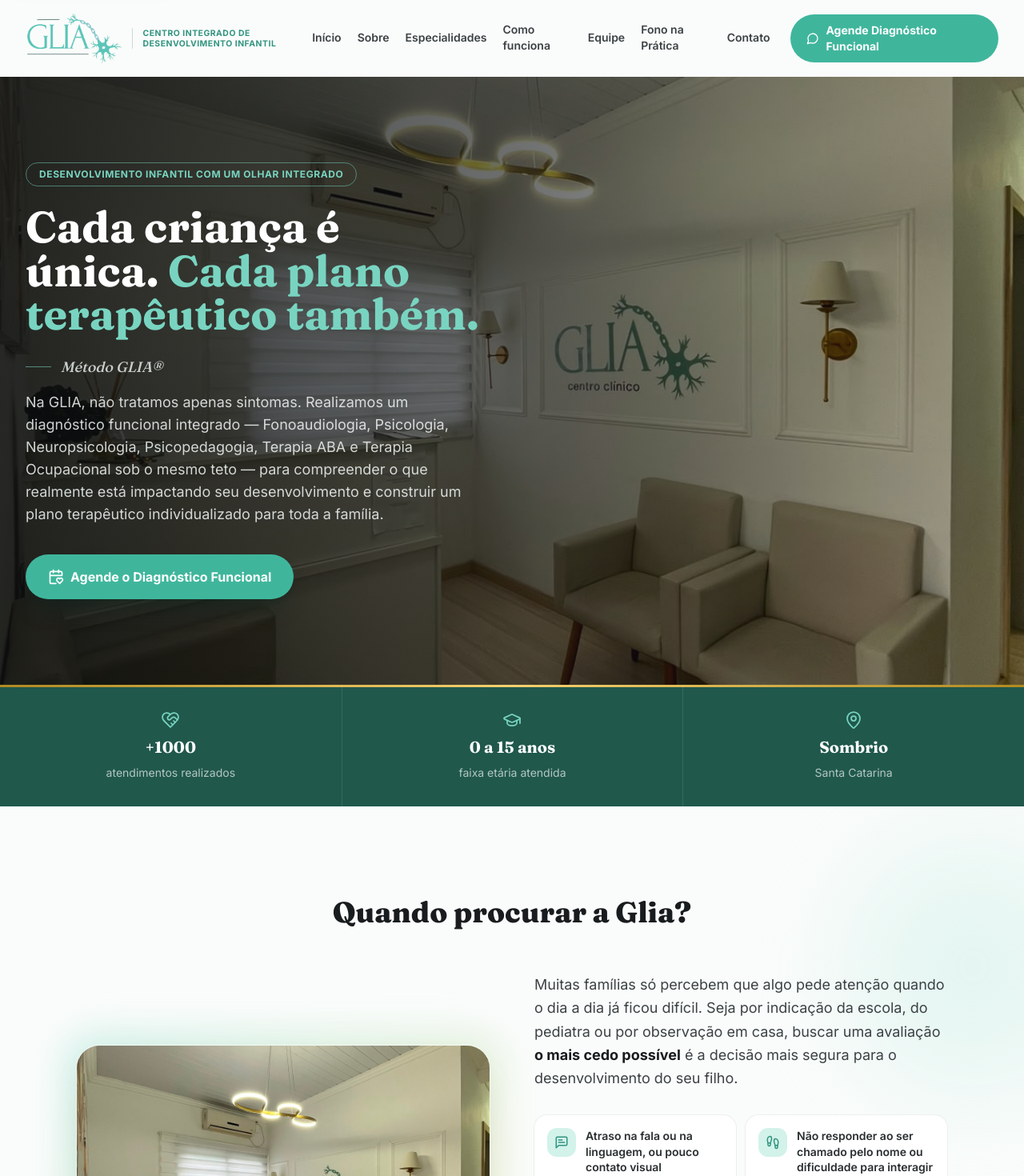
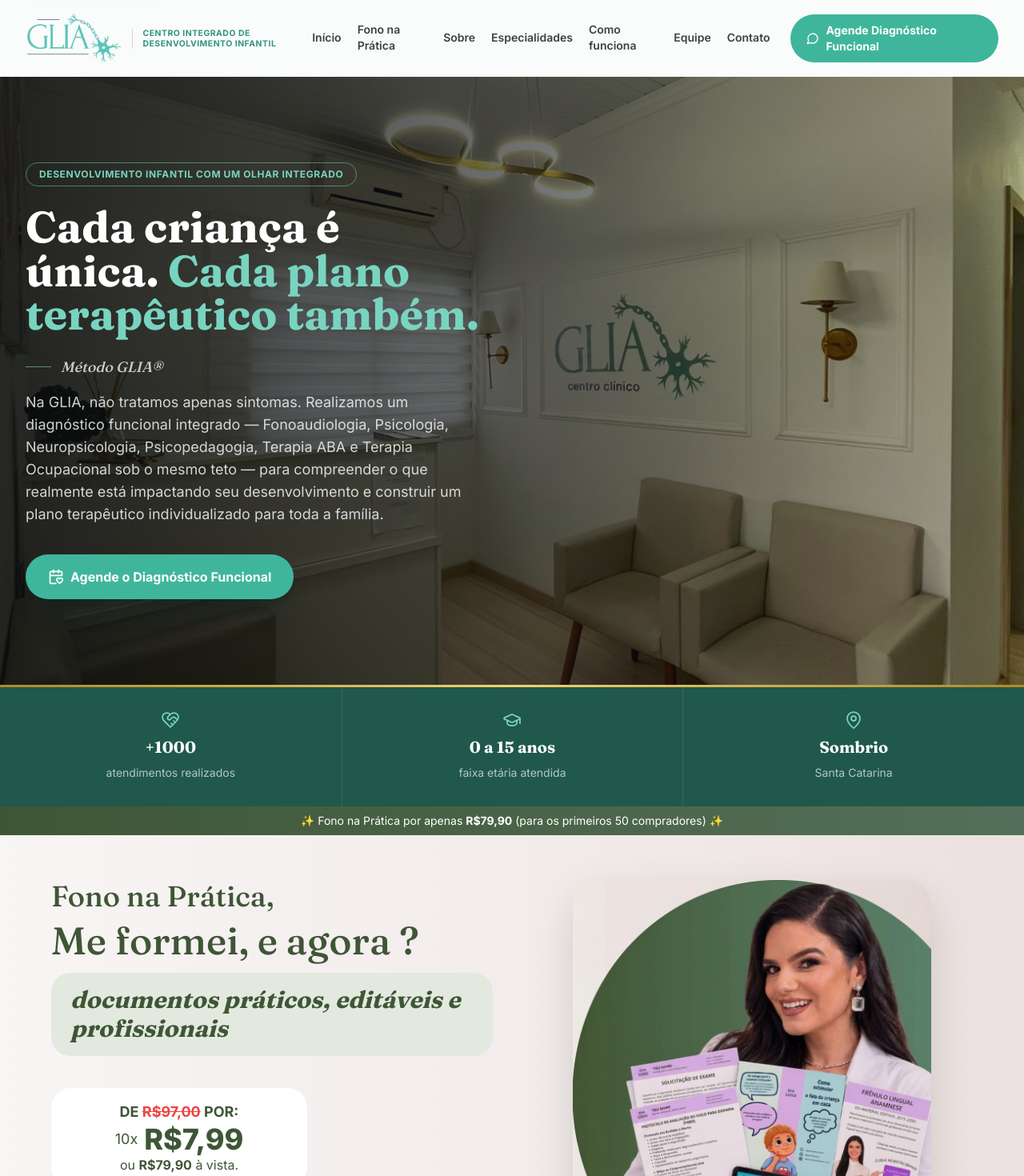
Before and after one commit to leozhxl/GLIA, a React (Vite) app: page / in a window 1280 px wide. Shown: the top 1470 px of the page at 80% size. Built offline with nearby package versions, Linux system fonts and the light colour scheme.

Commit message:
Move Fono na Pratica para o topo e Quando procurar a Glia para depois da Equipe
Co-Authored-By: Claude Sonnet 5 <noreply@anthropic.com>

```diff
--- a/src/App.tsx
+++ b/src/App.tsx
@@ -50,12 +50,12 @@ function App() {
       <main id="conteudo" hidden={Boolean(ebookSlug)}>
         <Hero />
         <TrustStrip />
-        <WhenToSeek />
+        <KitFono />
         <ValueProp />
         <Specialties />
         <Process />
         <Team />
-        <KitFono />
+        <WhenToSeek />
         <Testimonials />
         <FAQ />
         <FinalCTA />
--- a/src/lib/constants.ts
+++ b/src/lib/constants.ts
@@ -14,11 +14,11 @@ export const whatsappLink = CLINIC.whatsapp;
 
 export const NAV_LINKS = [
   { label: 'Início', href: '#top' },
+  { label: 'Fono na Prática', href: '#kit-fono' },
   { label: 'Sobre', href: '#sobre' },
   { label: 'Especialidades', href: '#especialidades' },
   { label: 'Como funciona', href: '#como-funciona' },
   { label: 'Equipe', href: '#equipe' },
-  { label: 'Fono na Prática', href: '#kit-fono' },
   { label: 'Contato', href: '#contato' },
 ] as const;
 
```
